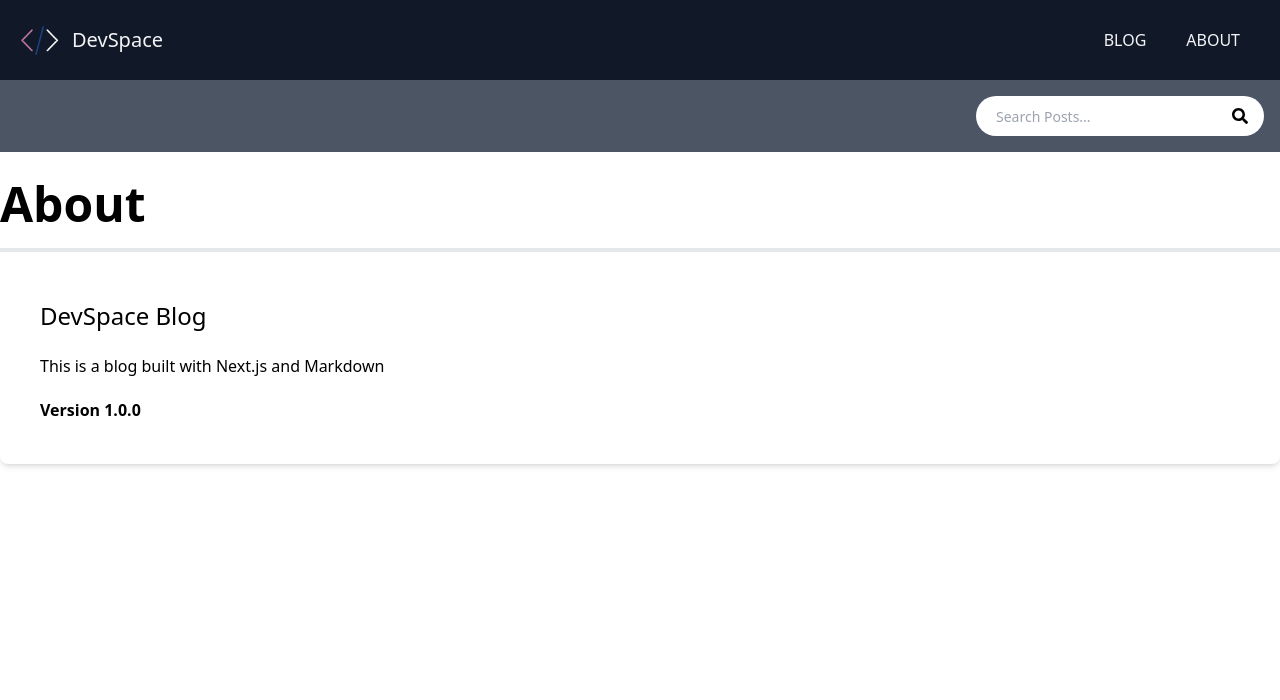
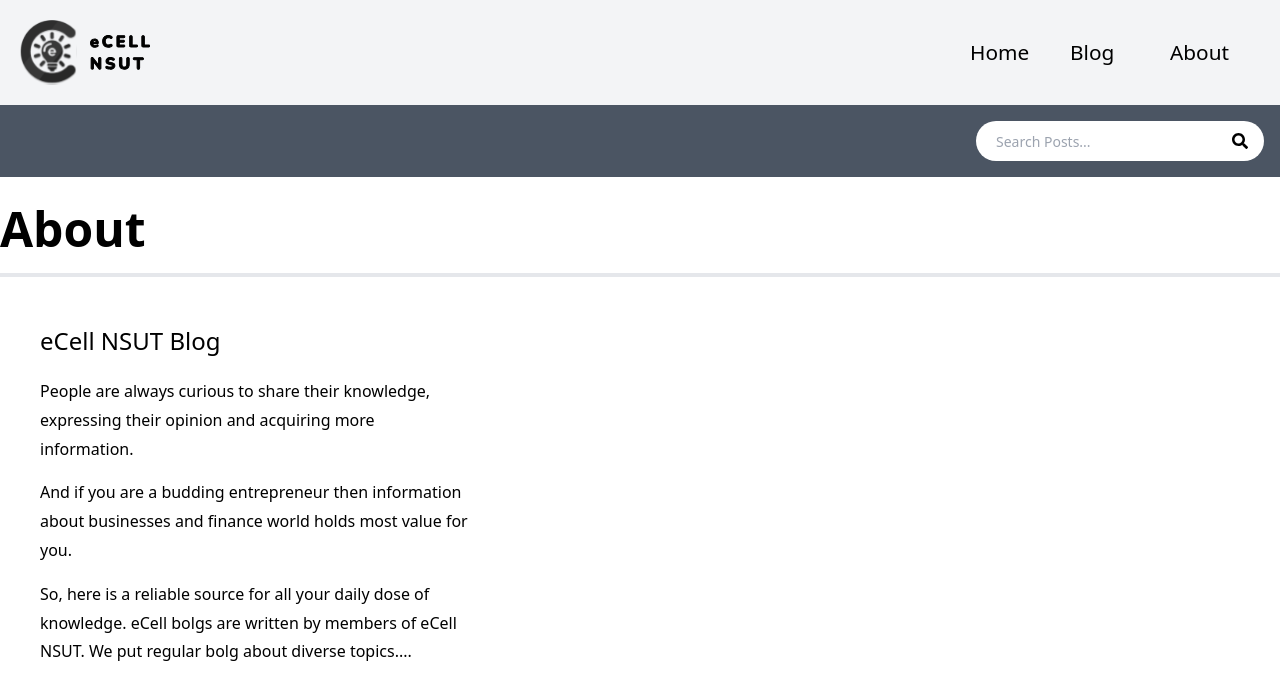
Before and after one commit to DeveHk/ecell-main, a Next.js app: page /blogs/about in a window 1280 px wide. Shown: the top 700 px of the page. Built offline with nearby package versions, Linux system fonts and the light colour scheme.

Commit message:
routing done

```diff
--- a/components/Header/Graphic.js
+++ b/components/Header/Graphic.js
@@ -117,8 +117,8 @@ const Graphic = () => {
             <path d="M137.567 0.282318H136.404V30.2462H137.567V0.282318Z" fill="#F0F0F0" />
           </g>
           <defs>
-            <filter id="filter0_d_22_1757" x="0.843994" y="0.282318" width="169" height="421" filterUnits="userSpaceOnUse" color-interpolation-filters="sRGB">
-              <feFlood flood-opacity="0" result="BackgroundImageFix" />
+            <filter id="filter0_d_22_1757" x="0.843994" y="0.282318" width="169" height="421" filterUnits="userSpaceOnUse" colorInterpolationFilters="sRGB">
+              <feFlood floodOpacity="0" result="BackgroundImageFix" />
               <feColorMatrix in="SourceAlpha" type="matrix" values="0 0 0 0 0 0 0 0 0 0 0 0 0 0 0 0 0 0 127 0" result="hardAlpha" />
               <feOffset dy="4" />
               <feGaussianBlur stdDeviation="2" />
--- a/components/blogs/Header.js
+++ b/components/blogs/Header.js
@@ -1,26 +1,42 @@
 import Link from 'next/link';
 import Image from 'next/image';
 
+import icon from '../../public/images/NAv/logo 2 1.svg'
+import name from '../../public/images/NAv/eCELL NSUT.svg'
 const Header = () => {
   return (
-    <header className="bg-gray-900 text-gray-100 shadow w-full">
-      <div className="container mx-auto flex flex-wrap p-5 flex-col md:flex-row items-center">
+    <header className="bg-gray-100 text-[1.3em]  text-black shadow w-full">
+      <div className="container mx-auto flex flex-wrap  p-5 flex-col md:flex-row items-center">
         <Link href="/">
           <a className="flex md:w-1/5 title-font font-medium items-center md:justify-start mb-4 md:mb-0">
-            <Image src="/images/logo.png" width={40} height={40} alt="logo" />
-            <span className="ml-3 text-xl">DevSpace</span>
+            <div className="flex justify-center">
+              <Image src={icon} />
+              <div className="invisible">--</div>
+              <Image src={name} />
+            </div>
           </a>
         </Link>
-        <nav className="flex flex-wrap md:w-4/5 items-center justify-end text-base md:ml-auto">
-          <Link href="/blogs/blog">
-            <a className="mx-5 cursor-pointer uppercase hover:text-indigo-300">
+        <nav className="flex flex-wrap md:w-4/5  items-center justify-end text-base md:ml-auto">
+        <Link href="/" >
+            <div  className='w-[100px]'>
+            <a className="mx-5 cursor-pointer nav-links">
+              Home
+            </a>
+            </div>
+          </Link>
+          <Link href="/blogs/blog" >
+            <div  className='w-[100px]'>
+            <a className="mx-5 cursor-pointer nav-links">
               Blog
             </a>
+            </div>
           </Link>
           <Link href="/blogs/about">
-            <a className="mx-5 cursor-pointer uppercase hover:text-indigo-300">
+          <div className='w-[100px]'>
+            <a className="mx-5 cursor-pointer nav-links ">
               About
             </a>
+            </div>
           </Link>
         </nav>
       </div>
--- a/components/blogs/Pagination.js
+++ b/components/blogs/Pagination.js
@@ -20,13 +20,14 @@ const Pagination = ({ numPages, currentPage }) => {
         )}
 
         {Array.from({ length: numPages }, (_, i) => (
-          <Link href={`/blogs/blog/page/${i + 1}`}>
+          <Link href={`/blogs/blog/page/${i + 1}`} key={i}>
             <li
               className={`relative block py-2 px-3 leading-tight bg-white border border-gray-300 text-gray-800 mr-1 hover:cursor-pointer ${
                 currentPage === i + 1
                   ? 'bg-primary text-gray-100'
                   : 'hover:bg-gray-200'
               }`}
+
             >
               {i + 1}
             </li>
--- a/components/navbar/Menu.js
+++ b/components/navbar/Menu.js
@@ -16,7 +16,7 @@ export const Menu = [
     },
     {
       title: "Blog",
-      url: "#",
+      url: "/blogs",
       className: "nav-links"
     },
     {
--- a/components/navbar/Navbar.js
+++ b/components/navbar/Navbar.js
@@ -3,6 +3,7 @@ import React, {useState } from "react";
 import { Menu } from "./Menu";
 import icon from '../../public/images/NAv/logo 2 1.svg'
 import name from '../../public/images/NAv/eCELL NSUT.svg'
+import Link from 'next/link';
 
 const Navbar = () => {
   const [clicked,setClicked]=useState(false)
@@ -29,9 +30,11 @@ const Navbar = () => {
           {Menu.map((item, i) => {
             return (
               <li key={i}>
-                <a className={item.className} href={item.url}>
+                <Link href={item.url}>
+                <a className={item.className}>
                   {item.title}
                 </a>
+                </Link>
               </li>
             );
           })}
--- a/pages/blogs/about.js
+++ b/pages/blogs/about.js
@@ -5,13 +5,13 @@ const AboutPage = () => {
     <Layout title="About DevSpace">
       <h1 className="text-5xl border-b-4 pb-5 font-bold">About</h1>
 
-      <div className="bg-white shadow-md rounded-lg px-10 py-6 mt-6">
-        <h3 className="text-2xl mb-5">DevSpace Blog</h3>
-        <p className="mb-3">This is a blog built with Next.js and Markdown</p>
+      <div className="bg-white rounded-lg px-10 py-6 mt-6 md:w-[40%]">
+        <h3 className="text-2xl mb-5">eCell NSUT Blog</h3>
+        <p className="mb-3">People are always curious to share their knowledge, expressing their opinion and acquiring more information. </p>
+        <p className="mb-3">And if you are a budding entrepreneur then information about businesses and finance world holds most value for you.</p>
+        <p className="mb-3">So, here is a reliable source for all your daily dose of knowledge. eCell bolgs are written by members of eCell NSUT. We put regular bolg about diverse topics.... </p>
 
-        <p>
-          <span className="font-bold">Version 1.0.0</span>
-        </p>
+
       </div>
     </Layout>
   );
```
